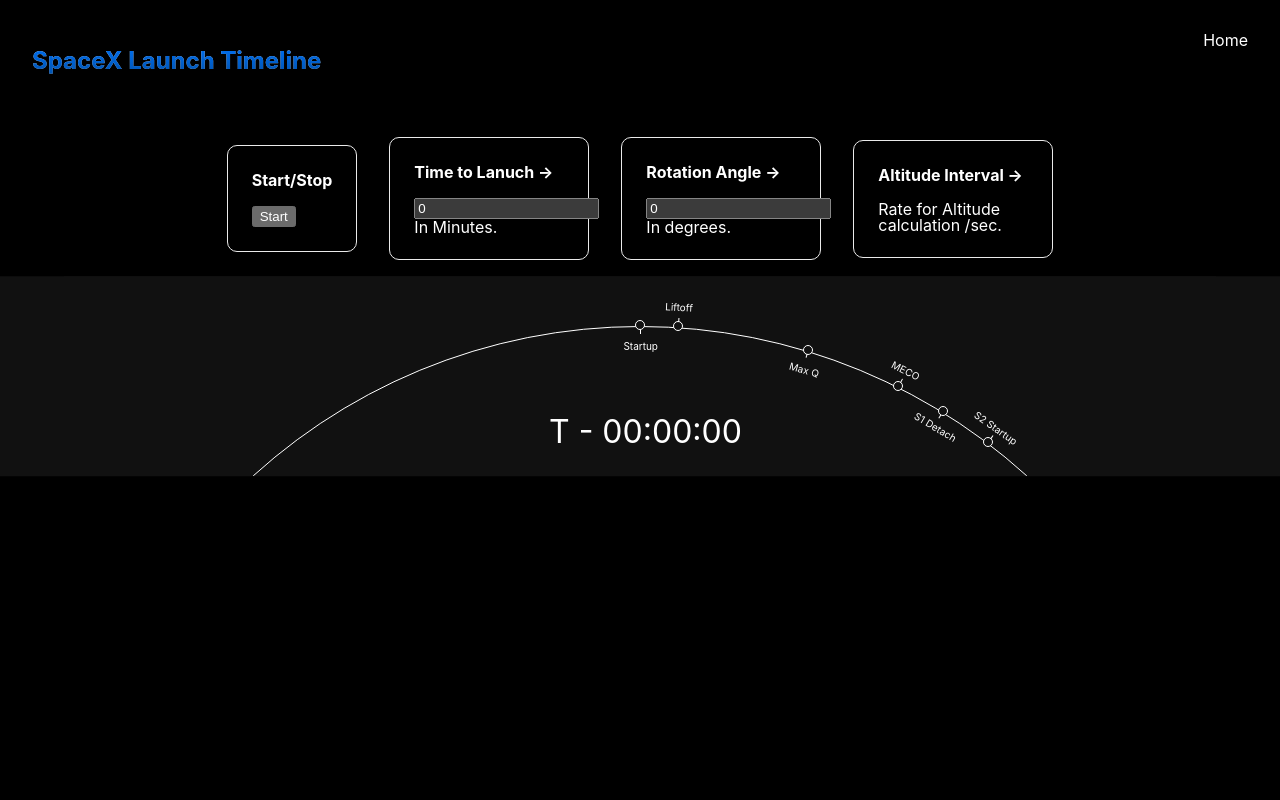
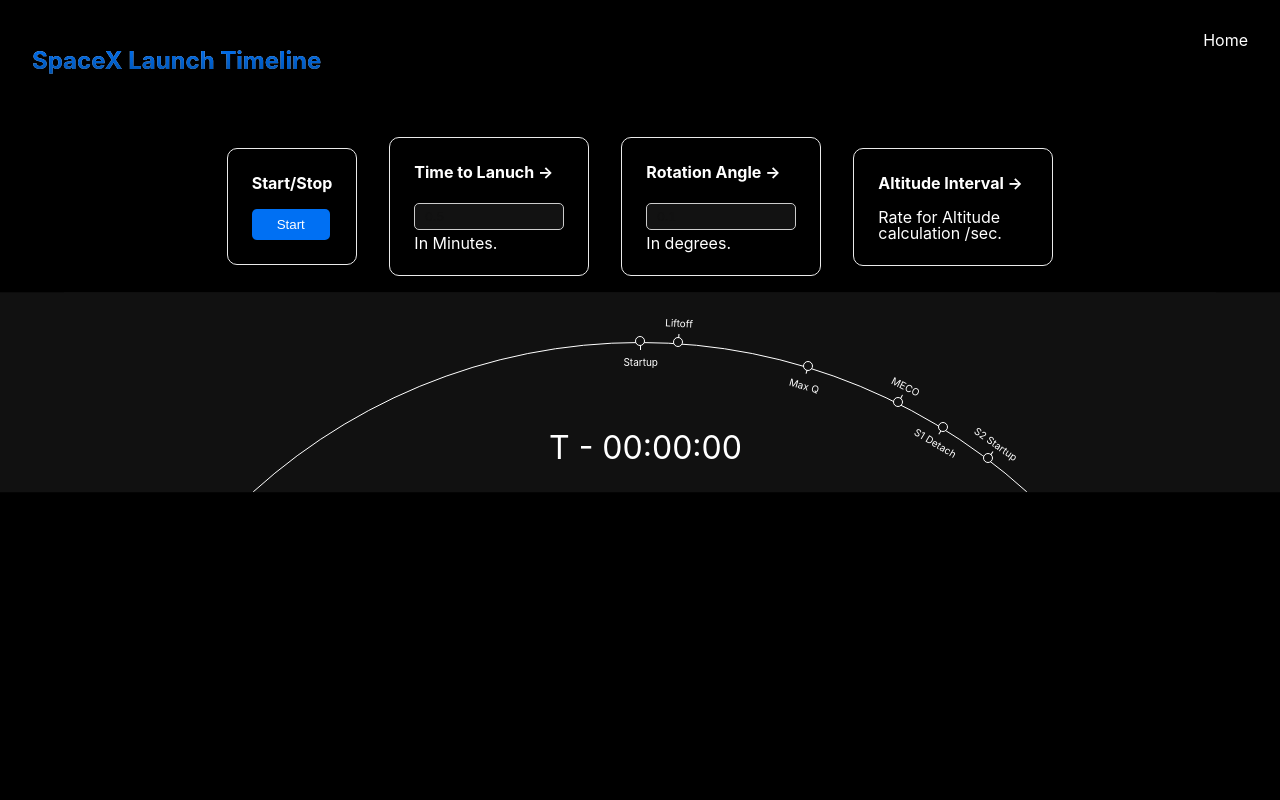
Before and after one commit to HarishChaudhari/spacex-launch-timeline, a Next.js app: page / in a window 1280 px wide. Shown: the top 800 px of the page. Built offline with nearby package versions, Linux system fonts and the light colour scheme.

Commit message:
some more refinements in timer, added T+ timer

```diff
--- a/app/page.module.css
+++ b/app/page.module.css
@@ -308,7 +308,31 @@
     font-size: 2rem;
     padding: 25px 0;
 }
-
+.input_text {
+    padding: 5px 10px;
+    width: 100%;
+    max-width: 100%;
+    border: 1px solid #ccc;
+    box-shadow: none;
+    border-radius: 5px;
+    color: #111;
+    margin: 5px 0;
+    outline: none;
+}
+.input_text:active, .input_text:focus {
+    border-color: #0070f3;
+}
+.button {
+    background: #0070f3;
+    border: 0;
+    color: #fff;
+    padding: 8px 25px;
+    border-radius: 5px;
+    cursor: pointer;
+}
+.button:hover {
+    opacity: 0.9;
+}
 /* Time line css ends*/
 
 @media (max-width: 600px) {
--- a/app/page.tsx
+++ b/app/page.tsx
@@ -6,10 +6,11 @@
 var rotationInterval: any;
 
 export default function Home() {
-    const [timeValue, setTimeValue] = useState('0');
+    const [timeValue, setTimeValue] = useState('0.5');
     const [timerClock, setTimerClock] = useState('T - 00:00:00');
     const [is_started, setIsStarted] = useState(false);
-    const [rotationAngle, setRotationAngle] = useState(0);
+    const [rotationAngle, setRotationAngle] = useState(0.1);
+    const [countUpClass, setCountUpClass] = useState('');
 
     function startLaunch(){
         if( is_started === true ) {
@@ -18,8 +19,8 @@
             clearInterval(rotationInterval);
         } else {
             setIsStarted(true);
-            setTimer(timeValue);
-            startRotation();
+            setTimer(timeValue, 'dec');
+
         }
     }
     function setAngle(e) {
@@ -33,10 +34,11 @@
         return setTimeValue(e.target.value);
     }
 
-    function setTimer ( input : any ) {
+    function setTimer ( input : any, mode : string ) {
         clearInterval(timerInterval);
         let duration = input * 60;
         let timer = duration, hours, minutes, seconds;
+
         timerInterval = setInterval(function () {
             hours = Math.floor(timer / 3600);
             minutes = Math.floor(timer % 3600 / 60);
@@ -46,12 +48,18 @@
             minutes = minutes < 10 ? "0" + minutes : minutes;
             seconds = seconds < 10 ? "0" + seconds : seconds;
 
-            setTimerClock("T - " + hours + ":" + minutes + ":" + seconds);
+            let prefix = (mode === 'dec') ? "T - " : "T + ";
+            setTimerClock( prefix + hours + ":" + minutes + ":" + seconds);
 
-            if (--timer < 0) {
+            timer = (mode === 'dec') ? --timer : ++timer;
+
+            if (timer < 0) {
                 // clear interval as we don't want to repeat the countdown
                 clearInterval(timerInterval);
+                startRotation();
+                setTimer(0, 'inc');
             }
+
         }, 1000);
     };
 
@@ -154,6 +162,7 @@
                         </ul>
                     </div>
 
+                    {/* <div className={[styles.timer_clock, countUpClass].join(" ")}>{timerClock}</div> */}
                     <div className={styles.timer_clock}>{timerClock}</div>
                 </div>
             </main>
```
